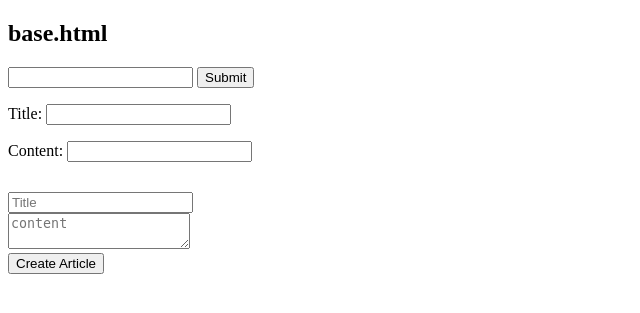
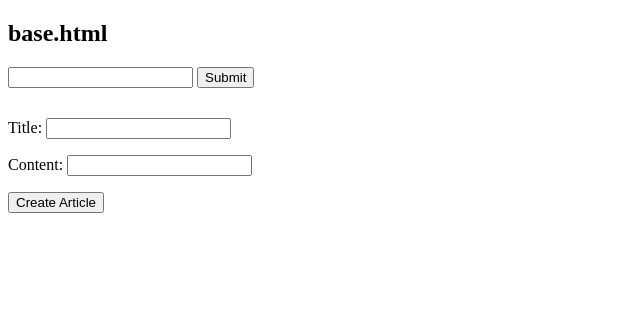
Before and after one commit to farout101/Django-Class, a Django app: page /articles/create/ in a window 1280 px wide. Shown: the top 313 px of the page, without its empty margins (0-640 px from the left). Run offline with Django 3.2, Linux system fonts and the light colour scheme; a user stored in the database is signed in.

Commit message:
minor adjustments

```diff
--- a/templates/articles/create.html
+++ b/templates/articles/create.html
@@ -4,13 +4,10 @@
 
 {% if not created %}
 
-{{ form.as_p }}
-
     <div style='margin-top:30px;'>
         <form action="." method="POST">
             {% csrf_token %}
-            <input type="text" name="title" placeholder="Title"> <br>
-            <textarea name="content" id="" placeholder="content"></textarea> <br>
+            {{ form.as_p }}
             <input type="submit" value="Create Article">
         </form>
     </div>
```
